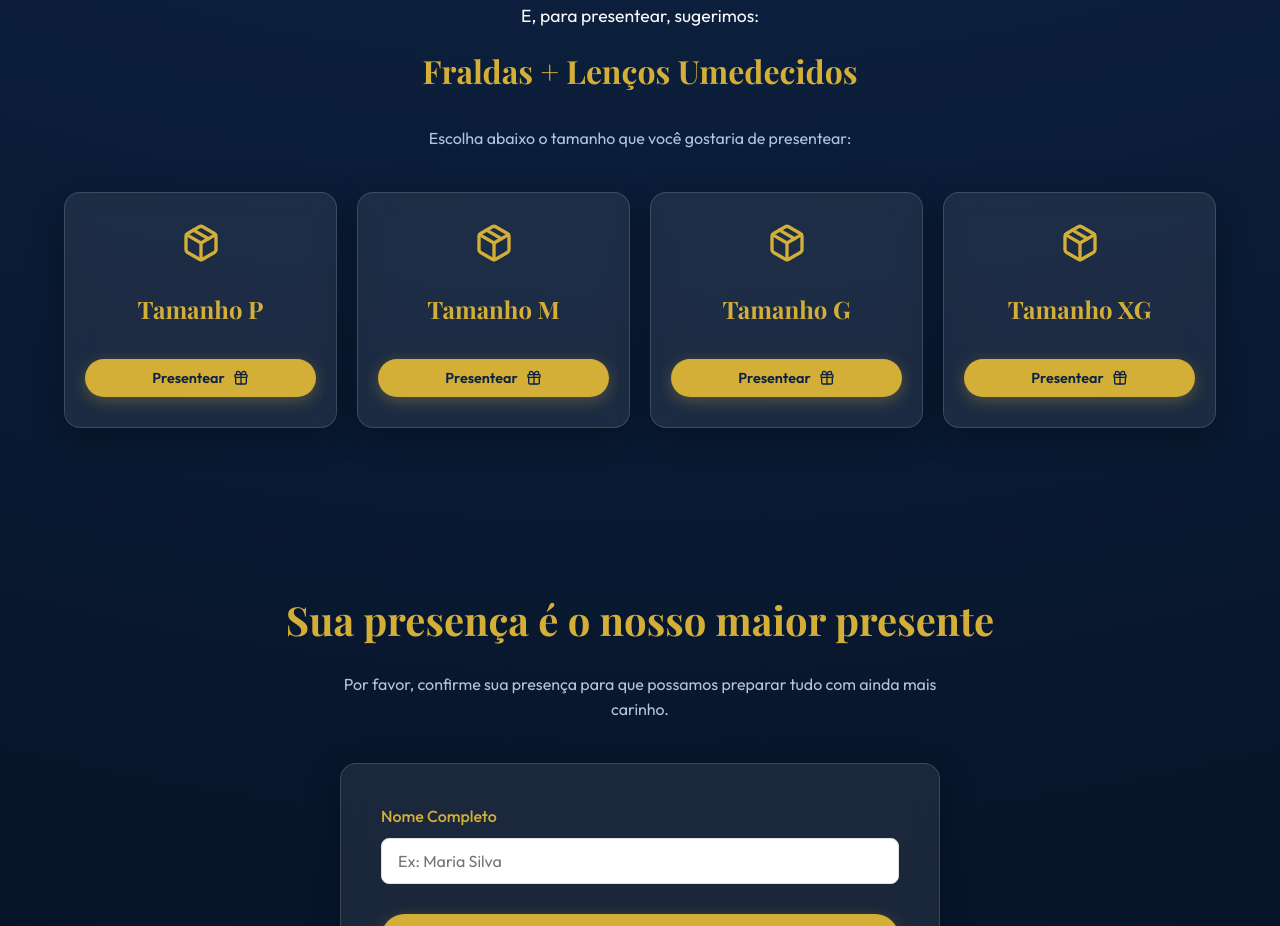
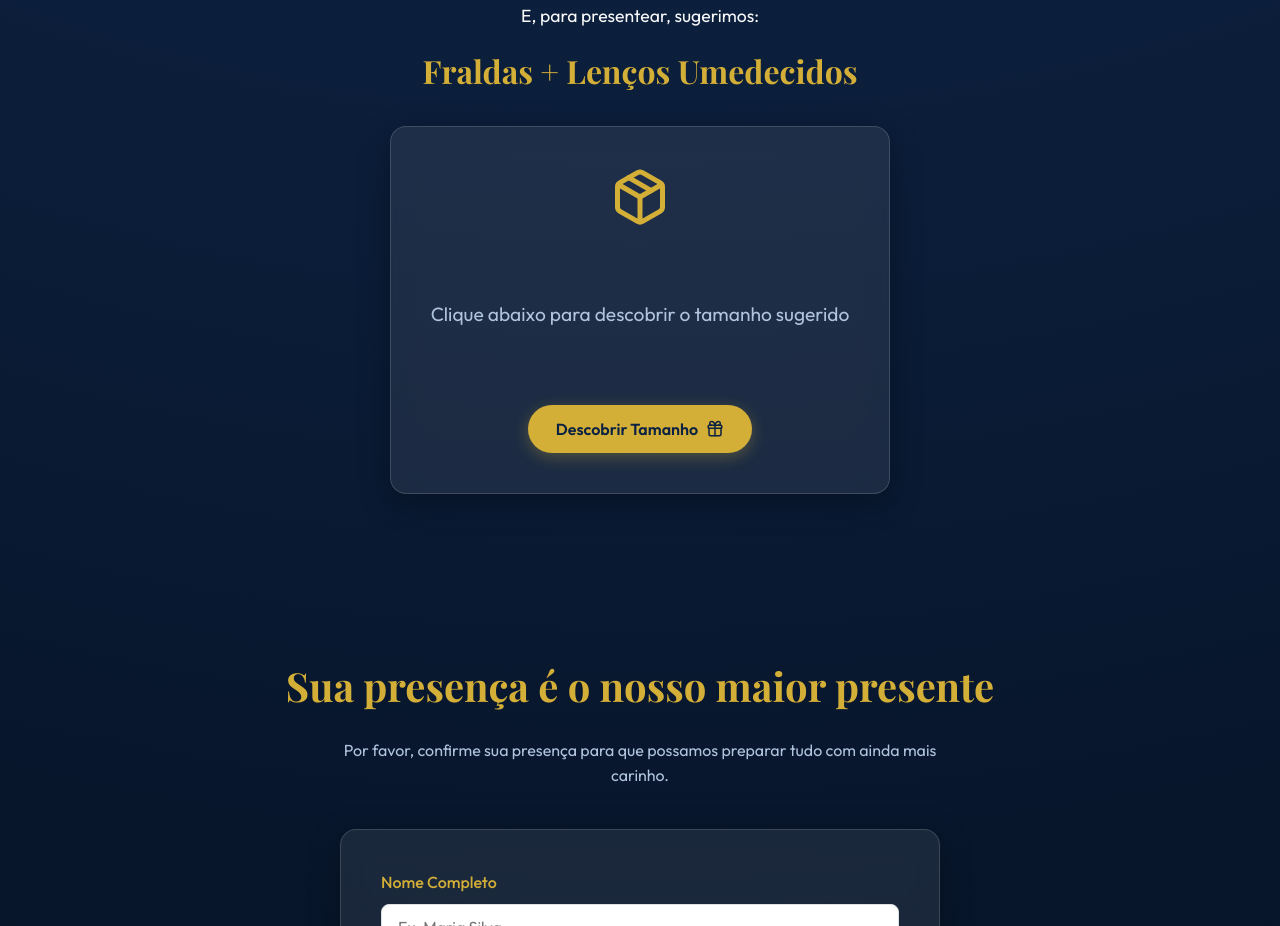
Before and after one commit to erick33dias07-cloud/convite-ezequiel, a React (Vite) app: page / in a window 1280 px wide. Shown: the part 1800-2726 px from the top of the page. Built offline with nearby package versions, Linux system fonts and the light colour scheme; a web font is replaced by a local one.

Commit message:
Update features

```diff
--- a/index.html
+++ b/index.html
@@ -12,6 +12,10 @@
     <link href="https://fonts.googleapis.com/css2?family=Outfit:wght@300;400;500;600&family=Playfair+Display:ital,wght@0,400;0,600;0,700;1,400&display=swap" rel="stylesheet">
   </head>
   <body>
+    <form name="rsvp" data-netlify="true" hidden>
+      <input type="text" name="name" />
+      <input type="text" name="diaper_size" />
+    </form>
     <div id="root"></div>
     <script type="module" src="/src/main.jsx"></script>
   </body>
--- a/src/components/GiftSuggestions.css
+++ b/src/components/GiftSuggestions.css
@@ -15,43 +15,68 @@
   color: var(--secondary-color);
 }
 
-.gifts-subtitle {
+.roulette-container {
+  max-width: 500px;
+  margin: 0 auto;
+  padding: 40px 20px;
   text-align: center;
-  margin-bottom: 40px;
-  color: var(--text-muted);
-}
-
-.gifts-grid {
-  display: grid;
-  grid-template-columns: repeat(auto-fit, minmax(220px, 1fr));
-  gap: 20px;
-}
-
-.gift-card {
-  text-align: center;
-  padding: 30px 20px;
-  transition: var(--transition);
   display: flex;
   flex-direction: column;
   align-items: center;
-}
-
-.gift-card:hover {
-  transform: translateY(-5px);
-  border-color: var(--primary-light);
 }
 
 .gift-icon {
   margin-bottom: 20px;
 }
 
-.gift-size {
-  font-size: 1.5rem;
+.roulette-display {
+  min-height: 120px;
+  display: flex;
+  align-items: center;
+  justify-content: center;
   margin-bottom: 20px;
 }
 
-.gift-btn {
-  width: 100%;
-  padding: 10px 20px;
-  font-size: 0.9rem;
+.roulette-text {
+  font-family: var(--font-serif);
+  font-size: 4rem;
+  font-weight: bold;
+  color: var(--text-main);
+  text-shadow: 0 4px 10px rgba(0,0,0,0.3);
 }
+
+.roulette-text.spinning {
+  color: var(--text-muted);
+  animation: pulse 0.1s infinite alternate;
+}
+
+.roulette-text.final {
+  color: var(--secondary-color);
+  display: inline-block;
+  transform: scale(1.1);
+  transition: transform 0.3s ease;
+}
+
+.result-message {
+  margin-top: 10px;
+  font-size: 1.1rem;
+  color: var(--text-muted);
+}
+
+.roulette-placeholder {
+  font-size: 1.2rem;
+  color: var(--text-muted);
+}
+
+.spin-icon {
+  animation: spin 1s linear infinite;
+}
+
+@keyframes spin {
+  100% { transform: rotate(360deg); }
+}
+
+@keyframes pulse {
+  0% { transform: scale(1); opacity: 0.8; }
+  100% { transform: scale(1.1); opacity: 1; }
+}
--- a/src/components/GiftSuggestions.jsx
+++ b/src/components/GiftSuggestions.jsx
@@ -1,8 +1,55 @@
-import React from 'react';
-import { Gift, Package } from 'lucide-react';
+import React, { useState, useEffect } from 'react';
+import { Gift, Package, RefreshCw } from 'lucide-react';
 import './GiftSuggestions.css';
 
 const GiftSuggestions = () => {
+  const [selectedSize, setSelectedSize] = useState(null);
+  const [isSpinning, setIsSpinning] = useState(false);
+  const [displayedSize, setDisplayedSize] = useState('?');
+
+  // Verifica se o dispositivo já tem um tamanho salvo
+  useEffect(() => {
+    const savedSize = localStorage.getItem('ezequiel_gift_size');
+    if (savedSize) {
+      setSelectedSize(savedSize);
+      setDisplayedSize(savedSize);
+    }
+  }, []);
+
+  const sizes = ['RN', 'P', 'M', 'G/GG'];
+
+  const generateSuggestion = () => {
+    setIsSpinning(true);
+    let spins = 0;
+
+    // Animação da roleta
+    const interval = setInterval(() => {
+      setDisplayedSize(sizes[Math.floor(Math.random() * sizes.length)]);
+      spins++;
+
+      if (spins > 20) {
+        clearInterval(interval);
+
+        // Sorteio com pesos baseados nos dados do usuário:
+        // 5 em 10 (50%) -> M
+        // 2 em 10 (20%) -> P
+        // 2 em 10 (20%) -> G/GG
+        // 1 em 10 (10%) -> RN
+        const rand = Math.random();
+        let finalSize;
+        if (rand < 0.50) finalSize = 'M';
+        else if (rand < 0.70) finalSize = 'P';
+        else if (rand < 0.90) finalSize = 'G/GG';
+        else finalSize = 'RN';
+
+        setDisplayedSize(finalSize);
+        setSelectedSize(finalSize);
+        localStorage.setItem('ezequiel_gift_size', finalSize); // Salva para impedir re-sorteio
+        setIsSpinning(false);
+      }
+    }, 100);
+  };
+
   return (
     <section className="section gifts-section">
       <div className="container">
@@ -13,18 +60,36 @@ const GiftSuggestions = () => {
           <h3>Fraldas + Lenços Umedecidos</h3>
         </div>
 
-        <p className="gifts-subtitle">Escolha abaixo o tamanho que você gostaria de presentear:</p>
+        <div className="roulette-container glass-panel fade-in">
+          <div className="gift-icon">
+            <Package size={60} color="var(--secondary-color)" />
+          </div>
 
-        <div className="gifts-grid">
-          {['P', 'M', 'G', 'XG'].map((size) => (
-            <div key={size} className="gift-card glass-panel">
-              <div className="gift-icon">
-                <Package size={40} color="var(--secondary-color)" />
+          <div className="roulette-display">
+            {isSpinning ? (
+              <span className="roulette-text spinning">{displayedSize}</span>
+            ) : selectedSize ? (
+              <div className="result-container fade-in">
+                <span className="roulette-text final">{selectedSize}</span>
               </div>
-              <h3 className="gift-size">Tamanho {size}</h3>
-              <button className="btn-primary gift-btn">Presentear <Gift size={16} /></button>
-            </div>
-          ))}
+            ) : (
+              <p className="roulette-placeholder">Clique abaixo para descobrir o tamanho sugerido</p>
+            )}
+          </div>
+
+          <button
+            className="btn-primary"
+            onClick={generateSuggestion}
+            disabled={isSpinning || selectedSize}
+          >
+            {isSpinning ? (
+              <>Sorteando <RefreshCw size={18} className="spin-icon" /></>
+            ) : selectedSize ? (
+              <>Tamanho Selecionado <Gift size={18} /></>
+            ) : (
+              <>Descobrir Tamanho <Gift size={18} /></>
+            )}
+          </button>
         </div>
       </div>
     </section>
--- a/src/components/RSVP.jsx
+++ b/src/components/RSVP.jsx
@@ -8,8 +8,20 @@ const RSVP = () => {
 
   const handleSubmit = (e) => {
     e.preventDefault();
-    // Simulate API call
-    setTimeout(() => setSubmitted(true), 1000);
+    const diaperSize = localStorage.getItem('ezequiel_gift_size') || 'Não sorteado';
+
+    const data = new URLSearchParams();
+    data.append('form-name', 'rsvp');
+    data.append('name', formData.name);
+    data.append('diaper_size', diaperSize);
+
+    fetch('/', {
+      method: 'POST',
+      headers: { 'Content-Type': 'application/x-www-form-urlencoded' },
+      body: data.toString()
+    })
+    .then(() => setSubmitted(true))
+    .catch(() => alert('Houve um erro ao enviar a confirmação. Tente novamente.'));
   };
 
   return (
@@ -25,7 +37,8 @@ const RSVP = () => {
               <p>Obrigado por celebrar este momento especial conosco.</p>
             </div>
           ) : (
-            <form className="rsvp-form" onSubmit={handleSubmit}>
+            <form className="rsvp-form" onSubmit={handleSubmit} name="rsvp" data-netlify="true">
+              <input type="hidden" name="form-name" value="rsvp" />
               <div className="form-group">
                 <label>Nome Completo</label>
                 <input
```
